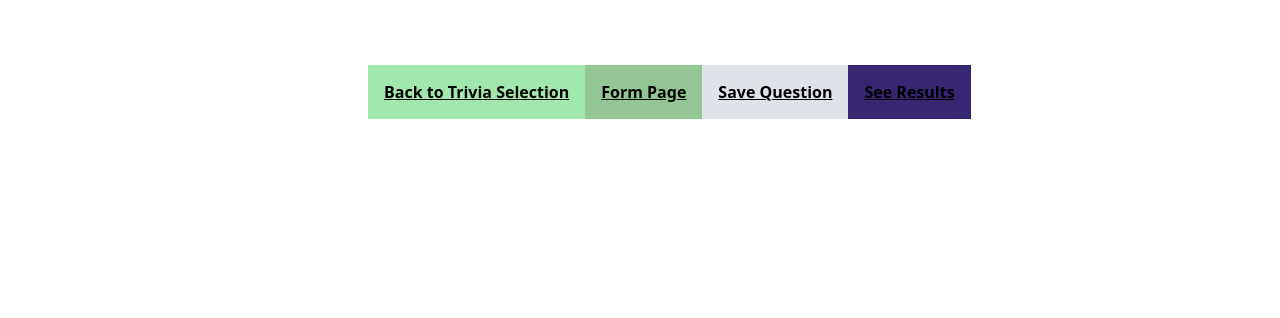
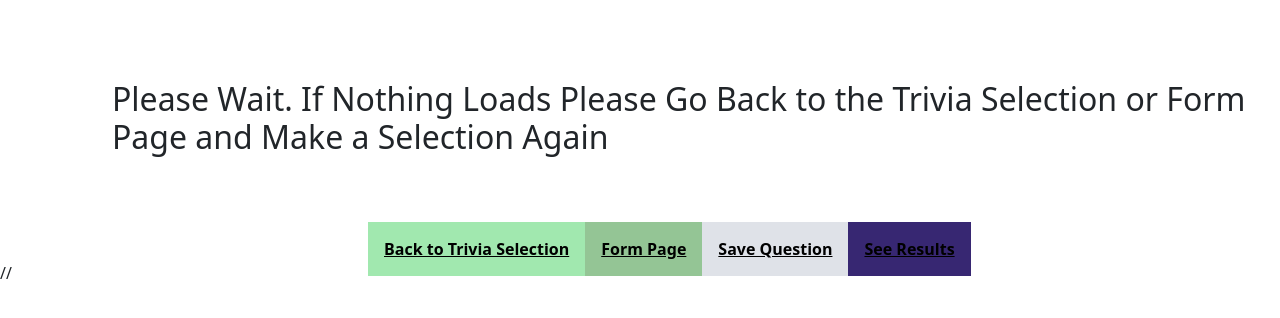
Before and after one commit to Universal-Patois/what-do-you-know, a React (Create React App) app: page /quiz in a window 1280 px wide. Shown: the top 318 px of the page. Built offline with nearby package versions, Linux system fonts and the light colour scheme.

Commit message:
Refactor: Finish adding types to App component

```diff
--- a/src/components/App/App.tsx
+++ b/src/components/App/App.tsx
@@ -20,10 +20,10 @@ type Question = {
 
 const App = () => {
 
-  const [triviaType, setTriviaType] = useState('')
-  const [savedQuestions, setSavedQuestions] = useState([])
+  const [triviaType, setTriviaType] = useState('' as string)
+  const [savedQuestions, setSavedQuestions] = useState([] as Question[])
   const [quizQuestions, setQuizQuestions] = useState<Question[]>([])
-  const [currentQuestion, setCurrentQuestion] = useState(null || {})
+  const [currentQuestion, setCurrentQuestion] = useState(null || {} as Question)
   const [correctAnswer, setCorrectAnswer] = useState('')
 
   const selectCategory = (type: string) => {
@@ -42,12 +42,14 @@ const App = () => {
   };
 
   const showQuestion = (id: number) => {
-    const question = quizQuestions.find( (question) => question.id === id)
-    setCurrentQuestion(question)
-    setCorrectAnswer(question.correctAnswer)
+    const question = quizQuestions.find( (question: Question) => question.id === id)
+    if(question) {
+      setCurrentQuestion(question)
+      setCorrectAnswer(question.correctAnswer)
+    }
   };
 
-  const removeQuestion = (id) => {
+  const removeQuestion = (id: number) => {
     const updatedQuestions = savedQuestions.filter( (question) => question.id !== id)
     setSavedQuestions(updatedQuestions)
   };
@@ -75,7 +77,6 @@ const App = () => {
             showQuestion={showQuestion}
             currentQuestion={currentQuestion}
             correctAnswer={correctAnswer}
-            triviaType={triviaType}
             saveQuestion={saveQuestion}
           />} />
         <Route path="/saved-questions" element={
--- a/src/components/Quiz/Quiz.tsx
+++ b/src/components/Quiz/Quiz.tsx
@@ -24,54 +24,54 @@ const Quiz = ({ correctAnswer, currentQuestion, quizQuestions, showQuestion, sav
   };
 
   return (
-    // <>
-    //   {!submitted ? (
-    //     <>
-    //       <div className="card-container">
-    //         {quizQuestions.map((question, index) => (
-    //           <QuestionCard
-    //             questionNumber={index + 1}
-    //             question={question.question}
-    //             showQuestion={showQuestion}
-    //             id={question.id}
-    //             key={question.id}
-    //           />
-    //         ))}
-    //       </div>
-    //       <div className="question-container">
-    //         {currentQuestion.choices &&
-    //         currentQuestion.choices.length ? (
-    //           <>
-    //             <h3 className="question-number">
-    //               Question {currentQuestion.questionNumber}
-    //             </h3>
-    //             <h2 className="question">
-    //               {currentQuestion.question}
-    //             </h2>
-    //             <Question
-    //               choices={currentQuestion.choices}
-    //               id={currentQuestion.id}
-    //               checkAnswer={checkAnswer}
-    //             />
+    <>
+      {!submitted ? (
+        <>
+          <div className="card-container">
+            {quizQuestions.map((question, index) => (
+              <QuestionCard
+                questionNumber={index + 1}
+                question={question.question}
+                showQuestion={showQuestion}
+                id={question.id}
+                key={question.id}
+              />
+            ))}
+          </div>
+          <div className="question-container">
+            {currentQuestion.choices &&
+            currentQuestion.choices.length ? (
+              <>
+                <h3 className="question-number">
+                  Question {currentQuestion.questionNumber}
+                </h3>
+                <h2 className="question">
+                  {currentQuestion.question}
+                </h2>
+                <Question
+                  choices={currentQuestion.choices}
+                  id={currentQuestion.id}
+                  checkAnswer={checkAnswer}
+                />
 
-    //             <h3 className="message">
-    //               The Last Answer that is Clicked will be Saved
-    //             </h3>
-    //           </>
-    //         ) : (
-    //           <h2 className="load-message">
-    //             Please Wait. If Nothing Loads Please Go Back to the Trivia
-    //             Selection or Form Page and Make a Selection Again
-    //           </h2>
-    //         )}
-    //       </div>
-    //     </>
-    //   ) : (
-    //     <Results
-    //       quizQuestions={quizQuestions}
-    //       score={score}
-    //     />
-    //   )}
+                <h3 className="message">
+                  The Last Answer that is Clicked will be Saved
+                </h3>
+              </>
+            ) : (
+              <h2 className="load-message">
+                Please Wait. If Nothing Loads Please Go Back to the Trivia
+                Selection or Form Page and Make a Selection Again
+              </h2>
+            )}
+          </div>
+        </>
+      ) : (
+        <Results
+          quizQuestions={quizQuestions}
+          score={score}
+        />
+      )}
 
       <nav className="nav-bar">
         {submitted && (
```
